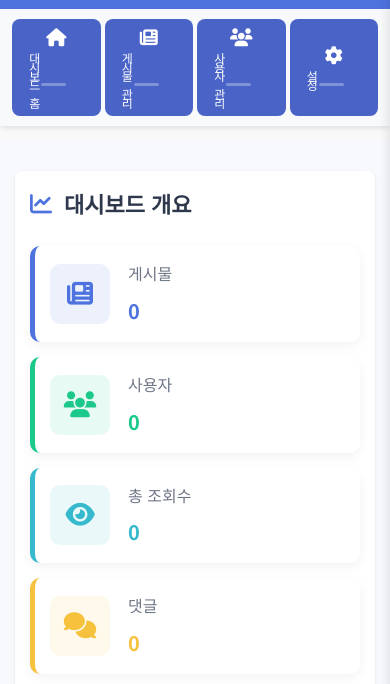
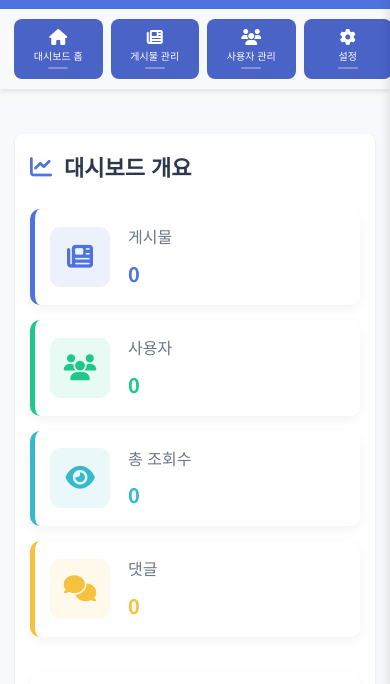
Before and after one commit to dotolinklab/certi, a website: page admin-dashboard.html in a window 390 px wide. Shown: the part 151-835 px from the top of the page. Drawn offline with Linux system fonts and the light colour scheme; sample sign-in values are in the browser's storage; a web font is replaced by a local one.

Commit message:
모바일에서 관리자 대시보드 메뉴 가로 배치로 수정

```diff
--- a/css/dashboard.css
+++ b/css/dashboard.css
@@ -816,24 +816,49 @@ header .container {
     }
 
     .sidebar-menu {
-        flex-wrap: nowrap;
+        display: flex;
+        flex-direction: row;
+        justify-content: space-between;
         overflow-x: auto;
         padding: 10px;
+        white-space: nowrap;
     }
 
     .sidebar-menu .menu-item {
+        flex: 1 1 25%;
         flex-shrink: 0;
+        min-width: 70px;
+        margin: 0 2px;
     }
 
     .sidebar-menu .menu-item a {
-        white-space: nowrap;
-        padding: 10px 15px;
+        padding: 8px 5px;
+        min-height: 60px;
+        flex-direction: column;
+        justify-content: center;
+        align-items: center;
+        text-align: center;
+        font-size: 10px;
+    }
+
+    .sidebar-menu .menu-item a i {
+        margin-bottom: 5px;
+        font-size: 16px;
     }
 
     .sidebar-menu .menu-item a span {
-        writing-mode: vertical-lr;
-        text-orientation: upright;
-        letter-spacing: -3px;
+        writing-mode: horizontal-tb;
+        text-orientation: mixed;
+        letter-spacing: normal;
+        font-size: 10px;
+        width: 100%;
+        text-align: center;
+    }
+
+    .sidebar-menu .menu-item a span::after {
+        margin-top: 5px;
+        width: 20px;
+        height: 2px;
     }
 
     .stat-card {
```
